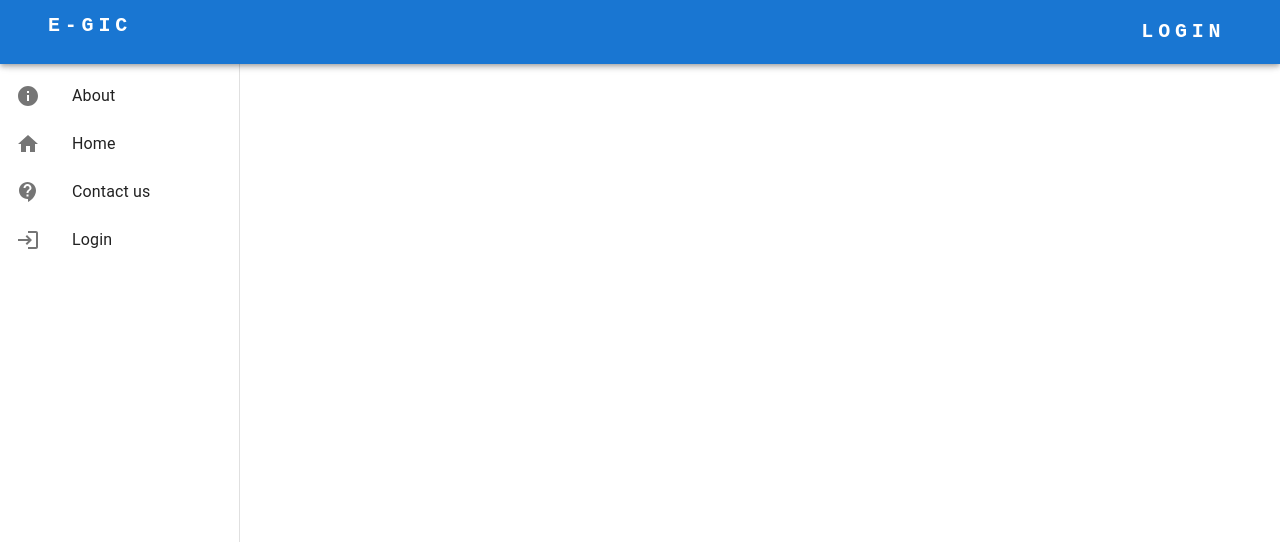
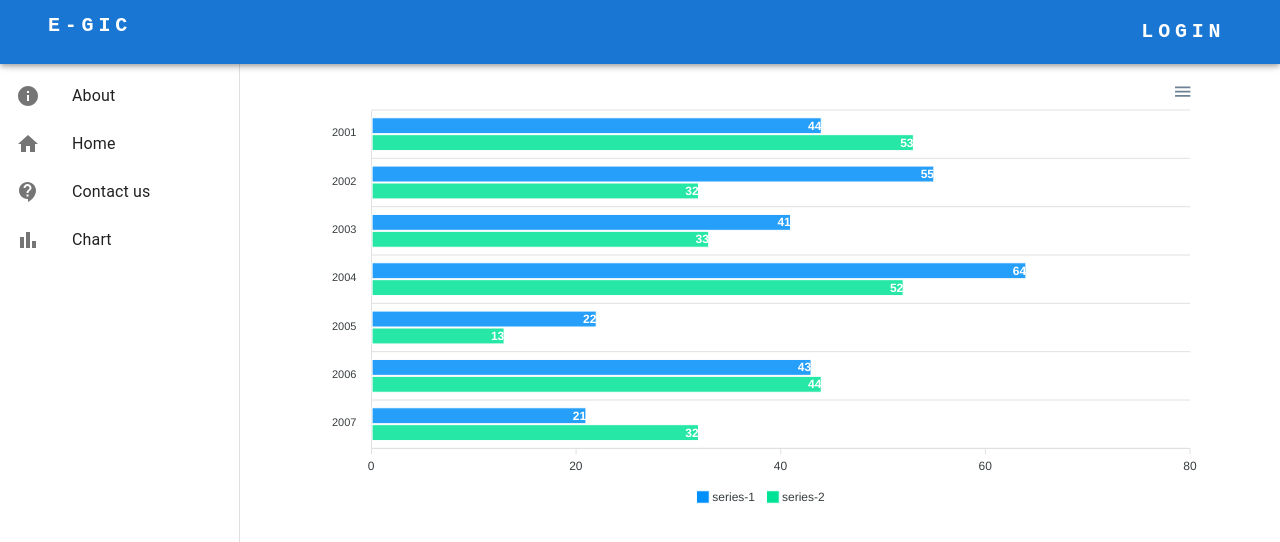
Before and after one commit to henryheyhey92/Employee_Manager_project, a React (Create React App) app: page /chart in a window 1280 px wide. Shown: the top 542 px of the page. Built offline with nearby package versions, Linux system fonts and the light colour scheme; no server answers; a web font is replaced by a local one.

Commit message:
add apex chart

```diff
--- a/package.json
+++ b/package.json
@@ -15,11 +15,14 @@
     "@types/node": "^16.18.12",
     "@types/react": "^18.0.28",
     "@types/react-dom": "^18.0.11",
+    "apexcharts": "^3.37.1",
     "axios": "^1.3.4",
+    "chart.js": "^4.2.1",
     "date-fns": "^2.29.3",
     "dayjs": "^1.11.7",
     "moment": "^2.29.4",
     "react": "^18.2.0",
+    "react-apexcharts": "^1.4.0",
     "react-dom": "^18.2.0",
     "react-icons": "^4.7.1",
     "react-router-dom": "^6.8.1",
--- a/src/App.tsx
+++ b/src/App.tsx
@@ -13,6 +13,7 @@ import Home from './pages/Home';
 import { BASE_URL } from './Constant/constants';
 import axios from 'axios';
 import { Employee } from './Constant/constants';
+import Displaychart from './pages/Displaychart';
 
 interface AppProps {}
 
@@ -66,6 +67,7 @@ const App: React.FC<AppProps> = (props) => {
                             <Route path="/nopermission" element={<NoPermissionPage />} />
                             <Route path="/login" element={<Login />} />
                             <Route path="/contact" element={<Contact />} />
+                            <Route path="/chart" element={<Displaychart />} />
                         </Routes>
                     </Box>
                 </Box>
--- a/src/components/LeftNavPanel.tsx
+++ b/src/components/LeftNavPanel.tsx
@@ -18,6 +18,7 @@ import PersonIcon from '@mui/icons-material/Person';
 import InfoIcon from '@mui/icons-material/Info';
 import LoginIcon from '@mui/icons-material/Login';
 import ContactSupportIcon from '@mui/icons-material/ContactSupport';
+import BarChartIcon from '@mui/icons-material/BarChart';
 
 const drawerWidth = 240;
 
@@ -55,11 +56,11 @@ export default function ClippedDrawer() {
                         </ListItemIcon>
                         <ListItemText primary="Contact us" />
                     </ListItemButton>
-                    <ListItemButton component={Link} to="/login">
+                    <ListItemButton component={Link} to="/chart">
                         <ListItemIcon>
-                            <LoginIcon />
+                            <BarChartIcon />
                         </ListItemIcon>
-                        <ListItemText primary="Login" />
+                        <ListItemText primary="Chart" />
                     </ListItemButton>
                 </List>
             </Box>
--- /dev/null
+++ b/src/pages/Displaychart.tsx
@@ -0,0 +1,53 @@
+import { ApexOptions } from 'apexcharts';
+import React, { FC, useState } from 'react';
+import ReactApexChart from 'react-apexcharts';
+
+const Chart = () => {
+    const [series, setSeries] = useState<ApexOptions['series']>([
+        {
+            data: [44, 55, 41, 64, 22, 43, 21]
+        },
+        {
+            data: [53, 32, 33, 52, 13, 44, 32]
+        }
+    ]);
+
+    const [options, setOptions] = useState<ApexOptions>({
+        chart: {
+            type: 'bar',
+            height: 430
+        },
+        plotOptions: {
+            bar: {
+                horizontal: true,
+                dataLabels: {
+                    position: 'top'
+                }
+            }
+        },
+        dataLabels: {
+            enabled: true,
+            offsetX: -6,
+            style: {
+                fontSize: '12px',
+                colors: ['#fff']
+            }
+        },
+        stroke: {
+            show: true,
+            width: 1,
+            colors: ['#fff']
+        },
+        tooltip: {
+            shared: true,
+            intersect: false
+        },
+        xaxis: {
+            categories: [2001, 2002, 2003, 2004, 2005, 2006, 2007]
+        }
+    });
+
+    return <ReactApexChart series={series} options={options} width={'100%'} height={430} type="bar" />;
+};
+
+export default Chart;
```
Also changed, not shown: 2 other files (tests, documents, lock files or other folders).
